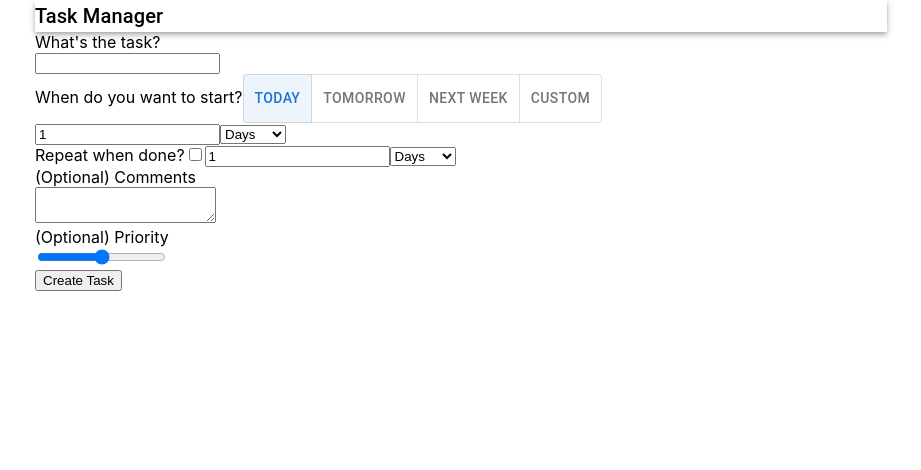
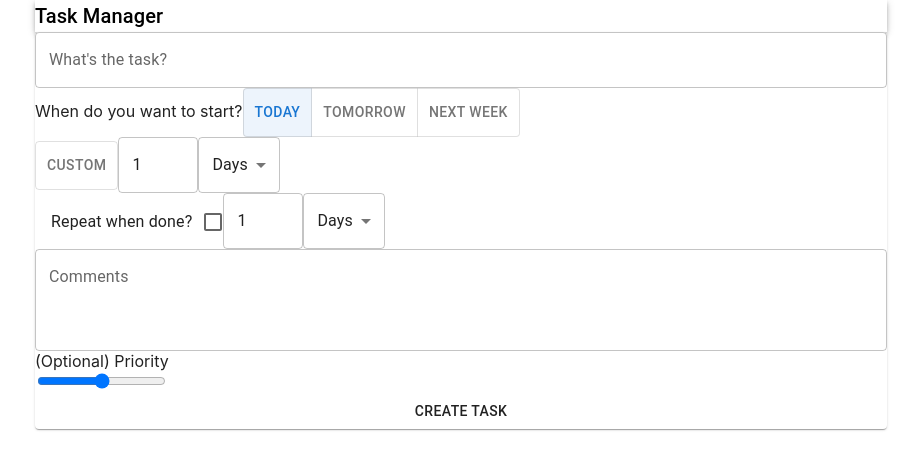
Before and after one commit to CMcManamon/task-reminder, a React (Create React App) app in the folder client/: page / in a window 1280 px wide. Shown: the top 470 px of the page, without its empty margins (179-1100 px from the left). Built offline with nearby package versions, Linux system fonts and the light colour scheme; no server answers.

Commit message:
Create form, set up fetch

```diff
--- a/client/src/actions/tasks.js
+++ b/client/src/actions/tasks.js
@@ -10,3 +10,12 @@ export const getTasks = () => async (dispatch) => {
     console.log(error.message);
   }
 };
+
+export const createTask = (task) => async (dispatch) => {
+  try {
+    const { data } = await api.createTask(task);
+    dispatch({ type: "CREATE", payload: data });
+  } catch (error) {
+    console.log(error);
+  }
+};
--- a/client/src/api/index.js
+++ b/client/src/api/index.js
@@ -5,3 +5,4 @@ const url = "http://localhost:5000/tasks";
 export const fetchTasks = () => {
   axios.get(url);
 };
+export const createTask = (newTask) => axios.post(url, newTask);
--- a/client/src/components/NewTask/NewTask.js
+++ b/client/src/components/NewTask/NewTask.js
@@ -2,44 +2,124 @@ import { useState } from "react";
 import ToggleButton from "@mui/material/ToggleButton";
 import ToggleButtonGroup from "@mui/material/ToggleButtonGroup";
 import CancelIcon from "@mui/icons-material/Cancel";
+import { useDispatch } from "react-redux";
+import {
+  TextField,
+  Button,
+  Typography,
+  Paper,
+  FormControlLabel,
+  Checkbox,
+  Container,
+  Box,
+  MenuItem,
+  Select,
+} from "@mui/material";
+import { createTask } from "../../actions/tasks";
 
 const NewTaskView = () => {
-  const [customNumInput, setCustomNumInput] = useState("1");
-  const [repeatNumInput, setRepeatNumInput] = useState("1");
+  // See: server/models/taskSchema
+  const [formData, setFormData] = useState({
+    title: "",
+    comment: "",
+    startDate: "today",
+    customStartNum: 1,
+    customStartPeriod: "days",
+    recurring: false,
+    repeatNum: 1,
+    repeatPeriod: "repeat_days",
+    priority: 2,
+  });
+
+  const dispatch = useDispatch();
   const handleSubmit = (event) => {
     event.preventDefault();
+    if (formData.title === "") console.log("Must enter a title");
+    // Display this error somewhere for user
+    else {
+      const task = buildTaskData();
+      dispatch(createTask(task));
+    }
   };
 
-  const [startDate, setStartDate] = useState("today");
+  function buildTaskData() {
+    // Calculate Due Date
+    let dueDate;
+    if (formData.startDate === "today") dueDate = new Date();
+    else if (formData.startDate === "tomorrow") {
+      dueDate = new Date(); // ToDo: tomorrow
+    } else if (formData.startDate === "nextWeek") {
+      dueDate = new Date(); // ToDo: next week
+    } else if (formData.startDate === "custom") {
+      dueDate = new Date(); // ToDo: ??
+    }
 
+    return {
+      title: formData.title,
+      comment: formData.comment,
+      dueDate: dueDate,
+      period: formData.period,
+      recurring: formData.recurring,
+      priority: formData.priority,
+    };
+  }
+
+  // User chooses to start today, tomorrow, next week, or custom
   const handleStartToggleChange = (event, newStartDate) => {
-    if (newStartDate !== null) setStartDate(newStartDate);
+    if (newStartDate !== null) {
+      setFormData({ ...formData, startDate: newStartDate });
+    }
+  };
+
+  // User changed selection of days/weeks/months/years for start date
+  const handleCustomStartChange = (event) => {
+    setFormData({ ...formData, customStartPeriod: event.target.value });
+  };
+
+  // ToDo
+  const handleRepeatCheckChanged = (event) => {
+    setFormData({ ...formData, recurring: event.target.checked });
   };
 
   // ToDo: make sure these are validated server side
+  // User enters a custom number for start date
   const handleCustomNumChange = (event) => {
     let num = parseInt(event.target.value, 10);
     if (Number.isNaN(num) || num < 1) num = 1;
-    setCustomNumInput(num);
+    setFormData({ ...formData, customStartNum: num });
   };
 
+  // User changed selection of days/weeks/months/years for repeats
+  const handleRepeatPeriodChange = (event) => {
+    setFormData({ ...formData, repeatPeriod: event.target.value });
+  };
+
+  // User enters a custom number of repeat
   const handleRepeatNumChange = (event) => {
     let num = parseInt(event.target.value, 10);
     if (Number.isNaN(num) || num < 1) num = 1;
-    setRepeatNumInput(num);
+    setFormData({ ...formData, repeatNum: num });
+  };
+
+  const handlePriorityChange = (event) => {
+    setFormData({ ...formData, priority: event.target.value });
   };
 
   return (
-    <div className="NewTask">
+    <Paper className="form-backdrop">
       <form onSubmit={handleSubmit}>
-        What's the task?
-        <br />
-        <input type="text" />
-        <br />
+        <TextField
+          name="taskName"
+          variant="outlined"
+          label="What's the task?"
+          fullWidth
+          value={formData.title}
+          onChange={(e) => setFormData({ ...formData, title: e.target.value })}
+        />
         When do you want to start?
         <ToggleButtonGroup
           color="primary"
-          value={startDate}
+          value={formData.startDate}
           exclusive
           onChange={handleStartToggleChange}
           aria-label="Platform"
@@ -47,49 +127,88 @@ const NewTaskView = () => {
           <ToggleButton value="today">Today</ToggleButton>
           <ToggleButton value="tomorrow">Tomorrow</ToggleButton>
           <ToggleButton value="nextWeek">Next Week</ToggleButton>
-          <br />
-          <ToggleButton value="custom">Custom</ToggleButton>
         </ToggleButtonGroup>
         <br />
-        <input
-          type="text"
-          name="customNumber"
-          value={customNumInput}
-          onChange={handleCustomNumChange}
+        <Box>
+          <ToggleButton value="custom">Custom</ToggleButton>
+          <TextField
+            type="number"
+            name="customNumber"
+            value={formData.customStartNum}
+            onChange={handleCustomNumChange}
+            sx={{ width: 80 }}
+          />
+          <Select
+            name="selectCustomPeriod"
+            id="selectCustomPeriod"
+            value={formData.customStartPeriod}
+            onChange={handleCustomStartChange}
+          >
+            <MenuItem value={"days"}>Days</MenuItem>
+            <MenuItem value={"weeks"}>Weeks</MenuItem>
+            <MenuItem value={"months"}>Months</MenuItem>
+            <MenuItem value={"years"}>Years</MenuItem>
+          </Select>
+        </Box>
+        <FormControlLabel
+          value="repeat"
+          control={
+            <Checkbox
+              checked={formData.recurring}
+              onChange={handleRepeatCheckChanged}
+            />
+          }
+          label="Repeat when done?"
+          labelPlacement="start"
         />
-        <select name="selectCustomPeriod">
-          <option value="days">Days</option>
-          <option value="weeks">Weeks</option>
-          <option value="months">Months</option>
-          <option value="years">Years</option>
-        </select>
-        <br />
-        Repeat when done?
-        <input type="checkbox" name="repeatCheck" />
-        <input
-          type="text"
-          name="repeatNumber"
-          value={repeatNumInput}
+        <TextField
+          type="number"
+          name="customRepeat"
+          value={formData.repeatNum}
           onChange={handleRepeatNumChange}
+          sx={{ width: 80 }}
         />
-        <select name="selectRepeatPeriod">
-          <option value="days">Days</option>
-          <option value="weeks">Weeks</option>
-          <option value="months">Months</option>
-          <option value="years">Years</option>
-        </select>
-        <br />
-        (Optional) Comments
-        <br />
-        <textarea name="comments"></textarea>
-        <br />
+        <Select
+          name="selectRepeatPeriod"
+          id="selectRepeatPeriod"
+          value={formData.repeatPeriod}
+          onChange={handleRepeatPeriodChange}
+        >
+          <MenuItem value={"repeat_days"}>Days</MenuItem>
+          <MenuItem value={"repeat_weeks"}>Weeks</MenuItem>
+          <MenuItem value={"repeat_months"}>Months</MenuItem>
+          <MenuItem value={"repeat_years"}>Years</MenuItem>
+        </Select>
+        <TextField
+          id="comments"
+          name="comments"
+          label="Comments"
+          multiline
+          rows={3}
+          fullWidth
+        />
         (Optional) Priority
         <br />
-        <input type="range" name="priority" min="0" max="10" value="5" />
+        <input
+          type="range"
+          name="priority"
+          min="0"
+          max="4"
+          value={formData.priority}
+          onChange={handlePriorityChange}
+        />
         <br />
-        <input type="submit" name="submit" value="Create Task" />
+        <Button
+          variant="container"
+          color="primary"
+          size="large"
+          type="submit"
+          fullWidth
+        >
+          Create Task
+        </Button>
       </form>
-    </div>
+    </Paper>
   );
 };
 export default NewTaskView;
--- a/client/src/reducers/tasks.js
+++ b/client/src/reducers/tasks.js
@@ -3,7 +3,7 @@ export default (tasks = [], action) => {
     case "FETCH_ALL":
       return action.payload;
     case "CREATE":
-      return tasks;
+      return [...tasks, action.payload];
     default:
       return tasks;
   }
```
Also changed, not shown: 1 other file (tests, documents, lock files or other folders).
